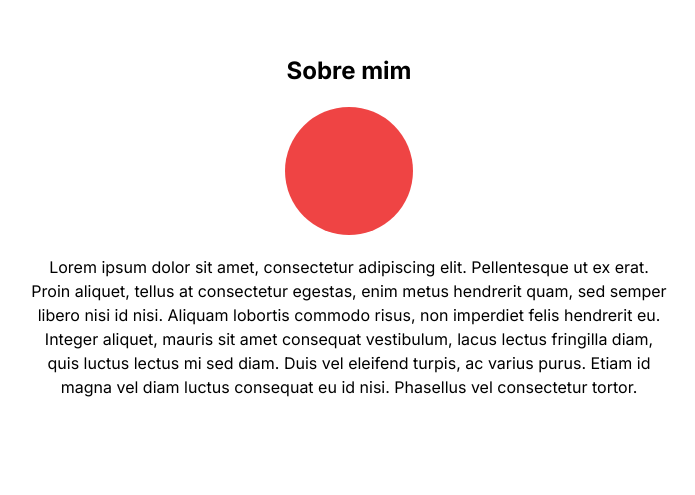
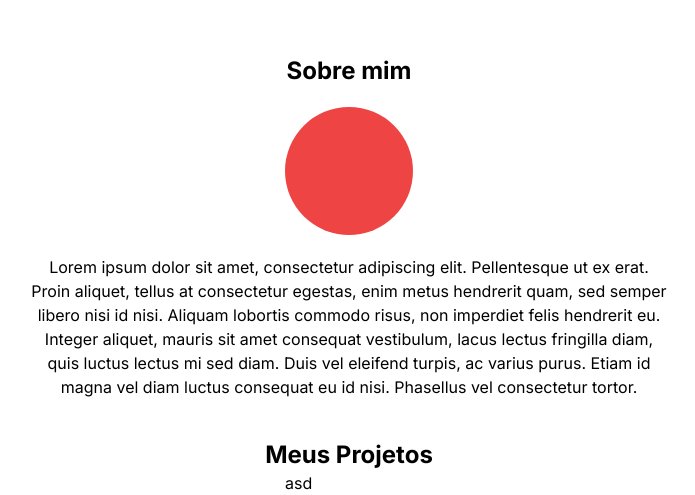
Before and after one commit to Dropedro-dev/portifolio, a Next.js app: page / in a window 1280 px wide. Shown: the part 785-1280 px from the top of the page, without its empty margins (291-986 px from the left). Before the commit the page ends 1224 px from the top, so only its background shows below. Built offline with nearby package versions, Linux system fonts and the light colour scheme.

Commit message:
added section of projects and item project

```diff
--- a/src/app/page.tsx
+++ b/src/app/page.tsx
@@ -1,13 +1,14 @@
 import HeaderSection from "@/components/headerSection";
 import Intro from "@/components/intro";
 import AboutMe from "@/components/aboutMe";
-
+import Projects from "@/components/projects";
 const Page =()=> {
   return (
     <main>
       <HeaderSection />
       <Intro />
       <AboutMe />
+      <Projects />
     </main>
   )
 }
--- /dev/null
+++ b/src/components/projects.tsx
@@ -0,0 +1,13 @@
+import ItemProject from "@/subComponents/itemProject";
+const Projects = () => {
+    return(
+        <section className="container flex flex-col items-center">
+            <h1 className="text-2xl font-bold">Meus Projetos</h1>
+            <div className="max-w-2xl px-4 ">
+                <ItemProject />
+            </div>
+        </section>
+    )
+}
+
+export default Projects;
--- /dev/null
+++ b/src/subComponents/itemProject.tsx
@@ -0,0 +1,8 @@
+const ItemProject = () => {
+    return(
+        <div className="w-32 h-48 bg-black border border-black">
+            asd
+        </div>
+    )
+}
+ export default ItemProject;
```
